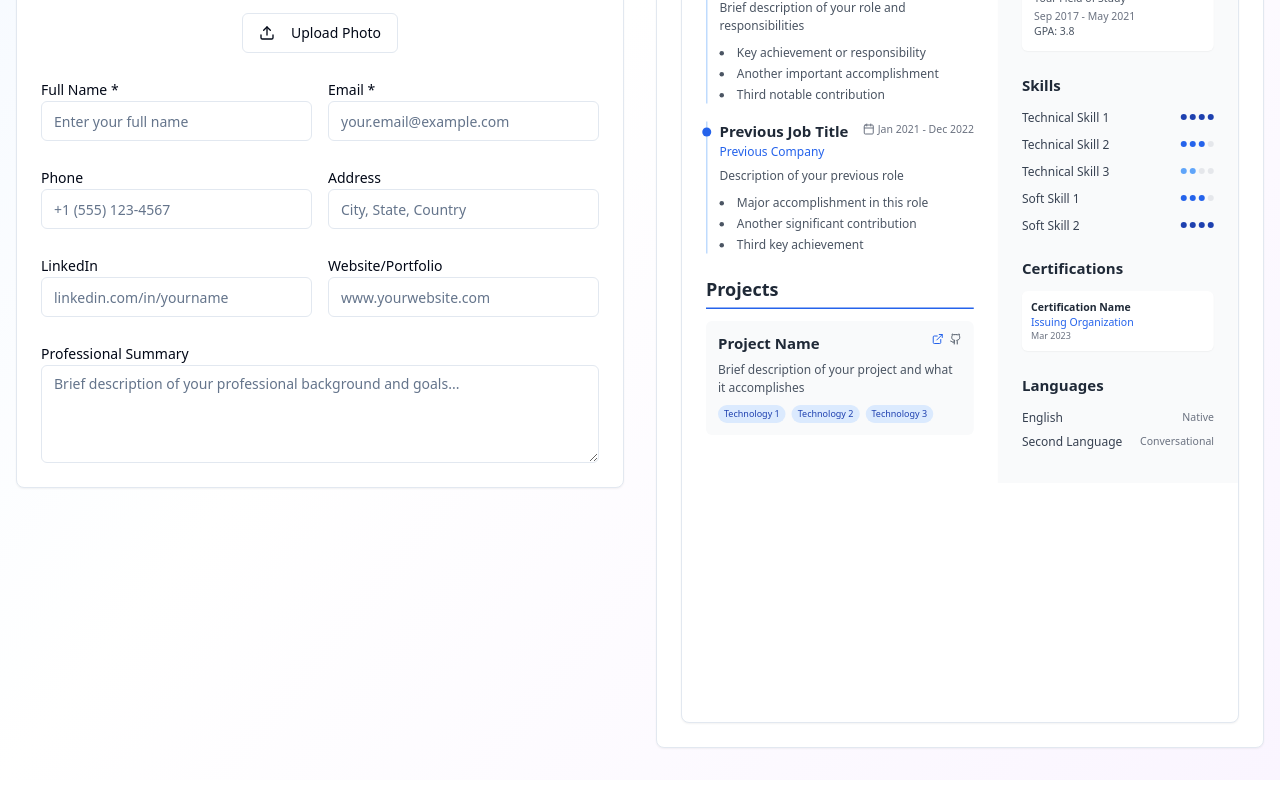
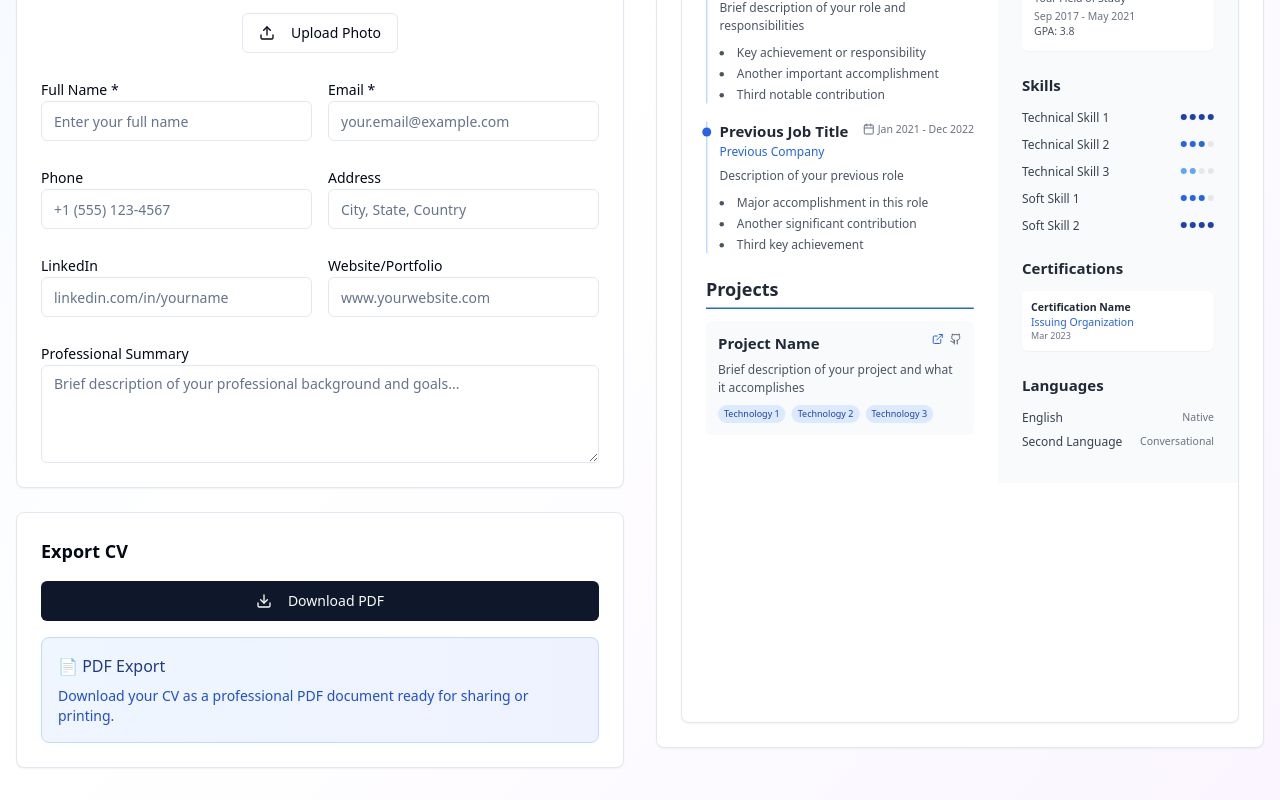
Before and after one commit to Nikusha-Chitinashvili/fresh-cv-atelier-03, a React (Vite) app: page / in a window 1280 px wide. Shown: the part 787-1587 px from the top of the page. Built offline with nearby package versions, Linux system fonts and the light colour scheme.

Commit message:
Add PDF download functionality
Adds a button to download the CV as a PDF.

```diff
--- /dev/null
+++ b/src/components/PDFExport.tsx
@@ -0,0 +1,206 @@
+
+import { Button } from '@/components/ui/button';
+import { Card } from '@/components/ui/card';
+import { CVData } from '@/types/cv';
+import { Download } from 'lucide-react';
+import { toast } from 'sonner';
+import { useState } from 'react';
+import jsPDF from 'jspdf';
+
+interface PDFExportProps {
+  cvData: CVData;
+  colorTheme: string;
+}
+
+export const PDFExport = ({ cvData, colorTheme }: PDFExportProps) => {
+  const [isGenerating, setIsGenerating] = useState(false);
+
+  const generatePDF = async () => {
+    setIsGenerating(true);
+    try {
+      // Create new jsPDF instance
+      const pdf = new jsPDF('p', 'mm', 'a4');
+      const pageWidth = pdf.internal.pageSize.getWidth();
+      const pageHeight = pdf.internal.pageSize.getHeight();
+      const margin = 20;
+      let yPosition = margin;
+
+      // Helper function to add text with word wrapping
+      const addText = (text: string, x: number, y: number, maxWidth: number, fontSize = 10) => {
+        pdf.setFontSize(fontSize);
+        const lines = pdf.splitTextToSize(text, maxWidth);
+        pdf.text(lines, x, y);
+        return y + (lines.length * fontSize * 0.4);
+      };
+
+      // Header
+      pdf.setFontSize(24);
+      pdf.setFont('helvetica', 'bold');
+      pdf.text(cvData.personalInfo.fullName || 'Your Name', margin, yPosition);
+      yPosition += 15;
+
+      // Contact Info
+      pdf.setFontSize(10);
+      pdf.setFont('helvetica', 'normal');
+      const contactInfo = [
+        cvData.personalInfo.email,
+        cvData.personalInfo.phone,
+        cvData.personalInfo.address,
+        cvData.personalInfo.linkedin,
+        cvData.personalInfo.website
+      ].filter(Boolean).join(' | ');
+
+      if (contactInfo) {
+        yPosition = addText(contactInfo, margin, yPosition, pageWidth - 2 * margin);
+        yPosition += 10;
+      }
+
+      // Summary
+      if (cvData.personalInfo.summary) {
+        pdf.setFontSize(12);
+        pdf.setFont('helvetica', 'bold');
+        pdf.text('SUMMARY', margin, yPosition);
+        yPosition += 8;
+
+        pdf.setFont('helvetica', 'normal');
+        yPosition = addText(cvData.personalInfo.summary, margin, yPosition, pageWidth - 2 * margin, 10);
+        yPosition += 10;
+      }
+
+      // Experience
+      if (cvData.experience.length > 0) {
+        pdf.setFontSize(12);
+        pdf.setFont('helvetica', 'bold');
+        pdf.text('EXPERIENCE', margin, yPosition);
+        yPosition += 8;
+
+        cvData.experience.forEach((exp) => {
+          if (yPosition > pageHeight - 50) {
+            pdf.addPage();
+            yPosition = margin;
+          }
+
+          pdf.setFontSize(11);
+          pdf.setFont('helvetica', 'bold');
+          pdf.text(exp.position, margin, yPosition);
+
+          pdf.setFont('helvetica', 'normal');
+          const dateText = `${exp.startDate} - ${exp.current ? 'Present' : exp.endDate}`;
+          pdf.text(dateText, pageWidth - margin - pdf.getTextWidth(dateText), yPosition);
+          yPosition += 6;
+
+          pdf.setFontSize(10);
+          pdf.text(exp.company, margin, yPosition);
+          yPosition += 6;
+
+          if (exp.description) {
+            yPosition = addText(exp.description, margin, yPosition, pageWidth - 2 * margin, 9);
+            yPosition += 3;
+          }
+
+          if (exp.achievements.length > 0 && exp.achievements[0]) {
+            exp.achievements.filter(achievement => achievement.trim()).forEach((achievement) => {
+              yPosition = addText(`• ${achievement}`, margin + 5, yPosition, pageWidth - 2 * margin - 5, 9);
+              yPosition += 2;
+            });
+          }
+          yPosition += 8;
+        });
+      }
+
+      // Education
+      if (cvData.education.length > 0) {
+        if (yPosition > pageHeight - 50) {
+          pdf.addPage();
+          yPosition = margin;
+        }
+
+        pdf.setFontSize(12);
+        pdf.setFont('helvetica', 'bold');
+        pdf.text('EDUCATION', margin, yPosition);
+        yPosition += 8;
+
+        cvData.education.forEach((edu) => {
+          pdf.setFontSize(11);
+          pdf.setFont('helvetica', 'bold');
+          pdf.text(`${edu.degree}${edu.field ? ` in ${edu.field}` : ''}`, margin, yPosition);
+          yPosition += 6;
+
+          pdf.setFont('helvetica', 'normal');
+          pdf.setFontSize(10);
+          pdf.text(edu.institution, margin, yPosition);
+          yPosition += 5;
+
+          const dateText = `${edu.startDate} - ${edu.endDate}`;
+          pdf.text(dateText, margin, yPosition);
+          yPosition += 8;
+        });
+      }
+
+      // Skills
+      if (cvData.skills.length > 0) {
+        if (yPosition > pageHeight - 50) {
+          pdf.addPage();
+          yPosition = margin;
+        }
+
+        pdf.setFontSize(12);
+        pdf.setFont('helvetica', 'bold');
+        pdf.text('SKILLS', margin, yPosition);
+        yPosition += 8;
+
+        const skillsByCategory = cvData.skills.reduce((acc, skill) => {
+          if (!acc[skill.category]) acc[skill.category] = [];
+          acc[skill.category].push(skill.name);
+          return acc;
+        }, {} as Record<string, string[]>);
+
+        Object.entries(skillsByCategory).forEach(([category, skills]) => {
+          pdf.setFontSize(10);
+          pdf.setFont('helvetica', 'bold');
+          const categoryTitle = category === 'technical' ? 'Technical Skills' :
+                               category === 'soft' ? 'Soft Skills' : 'Languages';
+          pdf.text(`${categoryTitle}:`, margin, yPosition);
+          yPosition += 5;
+
+          pdf.setFont('helvetica', 'normal');
+          yPosition = addText(skills.join(', '), margin + 5, yPosition, pageWidth - 2 * margin - 5, 9);
+          yPosition += 8;
+        });
+      }
+
+      // Save the PDF
+      const fileName = `${cvData.personalInfo.fullName || 'CV'}.pdf`;
+      pdf.save(fileName);
+
+      toast.success('PDF downloaded successfully!');
+    } catch (error) {
+      console.error('PDF generation error:', error);
+      toast.error('Failed to generate PDF. Please try again.');
+    } finally {
+      setIsGenerating(false);
+    }
+  };
+
+  return (
+    <Card className="p-6">
+      <h2 className="text-lg font-semibold mb-4">Export CV</h2>
+
+      <Button
+        onClick={generatePDF}
+        disabled={isGenerating}
+        className="w-full flex items-center justify-center"
+      >
+        <Download className="h-4 w-4 mr-2" />
+        {isGenerating ? 'Generating PDF...' : 'Download PDF'}
+      </Button>
+
+      <div className="mt-4 p-4 bg-gradient-to-r from-blue-50 to-indigo-50 rounded-lg border border-blue-200">
+        <h3 className="font-medium text-blue-900 mb-2">📄 PDF Export</h3>
+        <p className="text-sm text-blue-700">
+          Download your CV as a professional PDF document ready for sharing or printing.
+        </p>
+      </div>
+    </Card>
+  );
+};
--- a/src/pages/Index.tsx
+++ b/src/pages/Index.tsx
@@ -1,7 +1,9 @@
+
 import { useState } from 'react';
 import { CVForm } from '@/components/CVForm';
 import { CVPreview } from '@/components/CVPreview';
 import { ColorSelector } from '@/components/ColorSelector';
+import { PDFExport } from '@/components/PDFExport';
 import { Header } from '@/components/Header';
 import { CVData } from '@/types/cv';
 
@@ -124,6 +126,7 @@ const Index = () => {
               activeSection={activeSection}
               setActiveSection={setActiveSection}
             />
+            <PDFExport cvData={cvData} colorTheme={selectedColor} />
           </div>
 
           <div className="lg:sticky lg:top-8">
```
